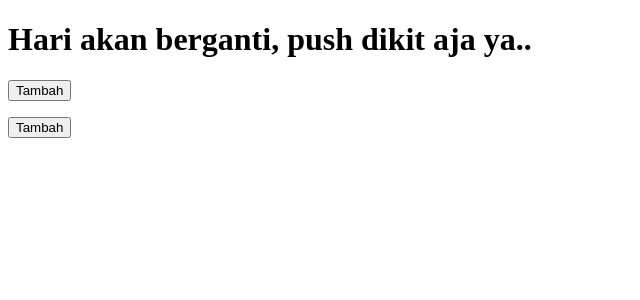
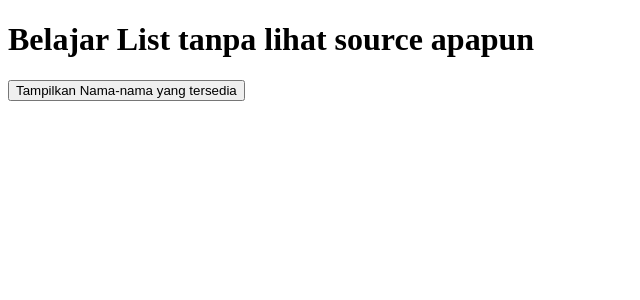
Before and after one commit to ikuratugas/vuehabitfun, a Vue app: page / in a window 1280 px wide. Shown: the top 300 px of the page, without its empty margins (0-640 px from the left). Built offline with nearby package versions, Linux system fonts and the light colour scheme.

Commit message:
kembali lagi ke vue lagi, setelah belajar struct golang

```diff
--- a/src/App.vue
+++ b/src/App.vue
@@ -1,10 +1,27 @@
 <script setup>
+import { ref } from 'vue';
+  const listNama = ref(
+    [
+      "ikrar",
+      "anto",
+      "rian",
+    ]
+  )
+
+  const tampil = ref(false)
+
+  function clickTampil(){
+    tampil.value = !tampil.value
+  }
+
+  console.log("coba saja dulu ini")
 </script>
 <template>
   <main>
-    <h1>Hari akan berganti, push dikit aja ya..</h1>
-    <button @click="tambah"> Tambah </button>
-    <p>{{ nilai }}</p>
-    <button @click="kurang"> Tambah </button>
+    <h1>Belajar List tanpa lihat source apapun</h1>
+    <button @click="clickTampil">Tampilkan Nama-nama yang tersedia</button>
+    <ul v-for="val, i in listNama  " v-if="tampil">
+      <li>no. {{ i+1 }} adalah {{ val }}</li>
+    </ul>
   </main>
 </template>
```
